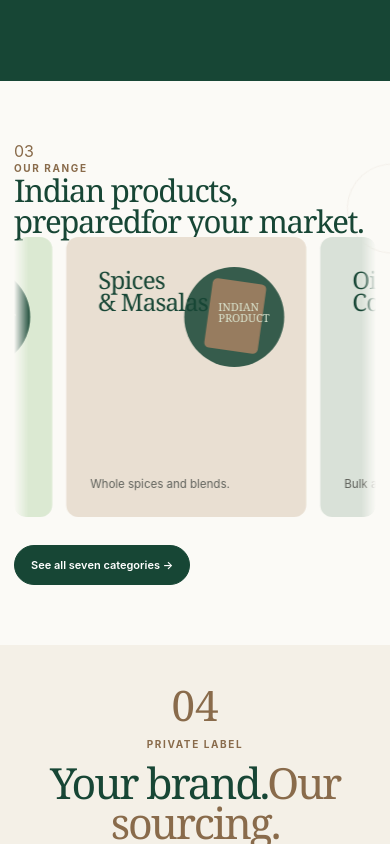
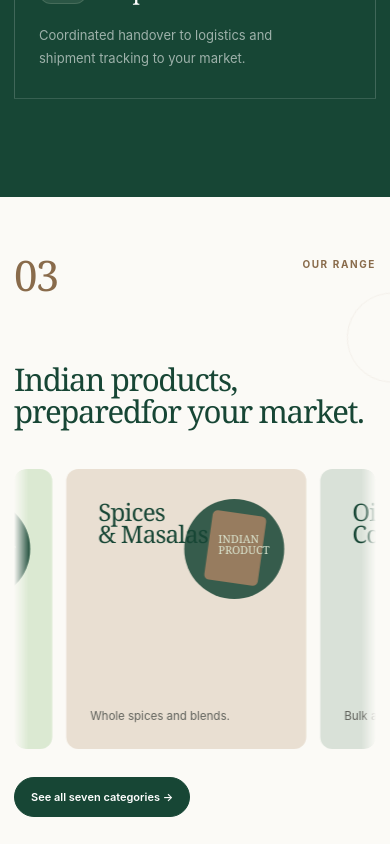
Before and after one commit to Lokesh-5618/sri-jothi-site, a React (Vite) app: page / in a window 390 px wide. Shown: the part 2028-2872 px from the top of the page. Built offline with nearby package versions, Linux system fonts and the light colour scheme.

Commit message:
Update index.css

```diff
--- a/src/index.css
+++ b/src/index.css
@@ -2919,3 +2919,96 @@ html, body {
   .countries-grid,
   .country-grid { grid-template-columns: 1fr; }
 }
+
+
+/* ============================================================
+   HOMEPAGE EDITORIAL SECTION HEADERS — ISOLATED
+   Number: left
+   Eyebrow: centered
+   Headline: left, underneath
+   This intentionally uses a unique class so legacy .section-head
+   styles cannot affect the homepage alignment.
+   ============================================================ */
+
+.home-section-head {
+  display: grid;
+  grid-template-columns: 1fr 1fr 1fr;
+  align-items: start;
+  width: 100%;
+  margin: 0 0 clamp(48px, 6vw, 72px);
+  padding: 0;
+}
+
+.home-section-head > .section-number {
+  grid-column: 1;
+  grid-row: 1;
+  justify-self: start;
+  margin: 0;
+  padding: 0;
+  font: 400 clamp(48px, 5vw, 68px)/.85 var(--serif);
+  letter-spacing: -.04em;
+}
+
+.home-section-head > .eyebrow {
+  grid-column: 2;
+  grid-row: 1;
+  justify-self: center;
+  margin: 0;
+  padding: 0;
+  text-align: center;
+  white-space: nowrap;
+}
+
+.home-section-head > .display {
+  grid-column: 1 / -1;
+  grid-row: 2;
+  justify-self: start;
+  width: min(100%, 820px);
+  margin: clamp(110px, 10vw, 145px) 0 0;
+  padding: 0;
+  text-align: left;
+}
+
+.dark-section .home-section-head > .section-number {
+  color: var(--lime);
+}
+
+.products-section .home-section-head > .section-number,
+.markets .home-section-head > .section-number,
+.reviews .home-section-head > .section-number {
+  color: var(--brown);
+}
+
+@media (max-width: 768px) {
+  .home-section-head {
+    grid-template-columns: 1fr 1fr;
+    margin-bottom: 42px;
+  }
+
+  .home-section-head > .section-number {
+    font-size: 42px;
+  }
+
+  .home-section-head > .eyebrow {
+    grid-column: 2;
+    justify-self: end;
+    text-align: right;
+    font-size: 10px;
+  }
+
+  .home-section-head > .display {
+    width: 100%;
+    margin-top: 82px;
+  }
+}
+
+@media (max-width: 480px) {
+  .home-section-head > .eyebrow {
+    max-width: 180px;
+    white-space: normal;
+  }
+
+  .home-section-head > .display {
+    margin-top: 72px;
+  }
+}
```
